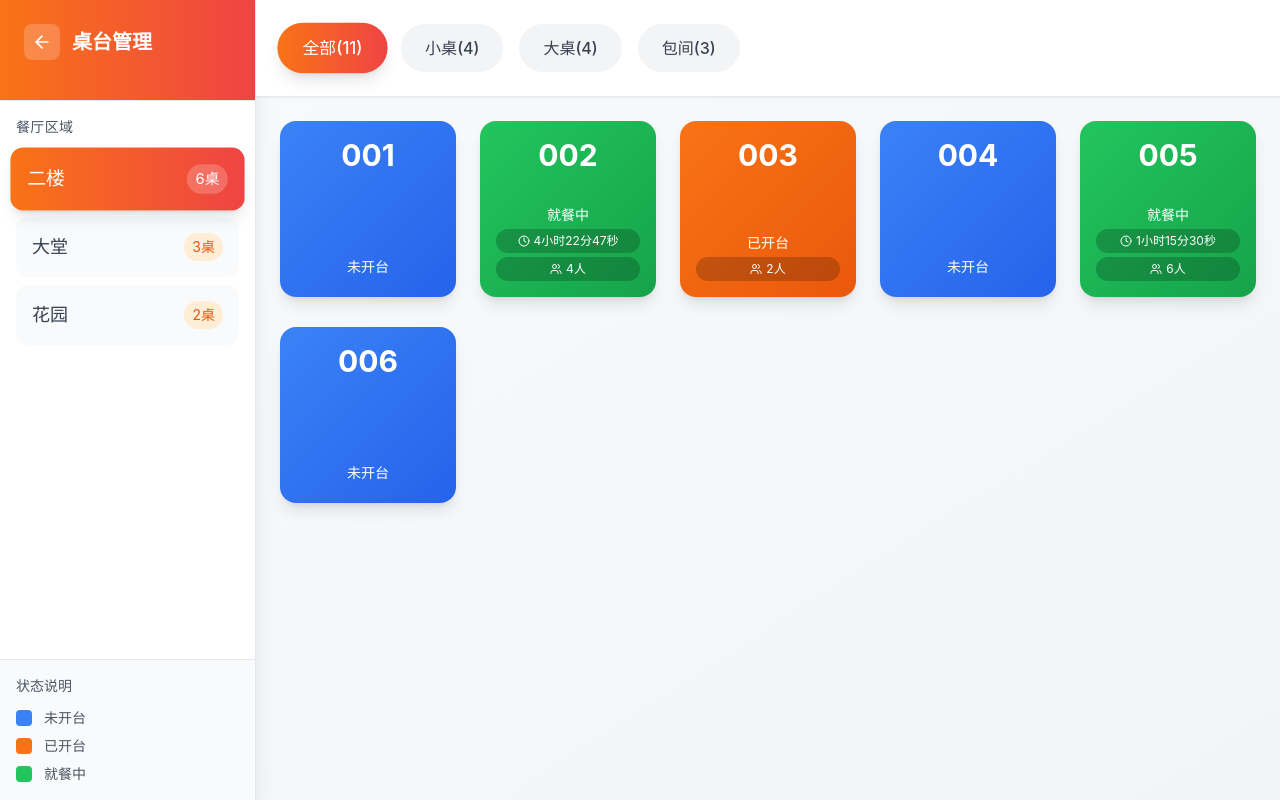
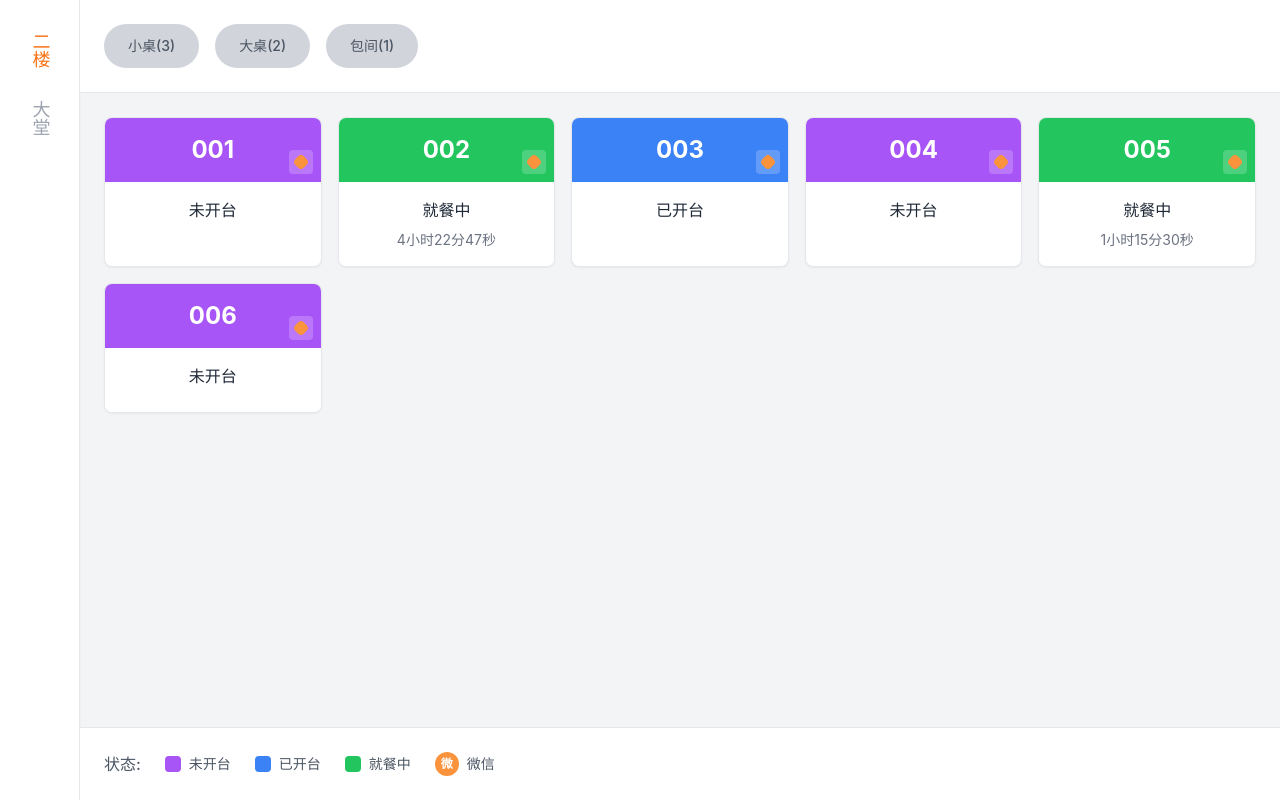
Before and after one commit to doublenian/newretail-web, a React (Vite) app: page /tables in a window 1280 px wide. Built offline with nearby package versions, Linux system fonts and the light colour scheme.

Commit message:
按图片重构桌台页面布局

```diff
--- a/src/pages/TablesPage.tsx
+++ b/src/pages/TablesPage.tsx
@@ -1,5 +1,4 @@
 import React, { useState } from 'react'
-import { Clock, Users, ArrowLeft } from 'lucide-react'
 import { useNavigate } from 'react-router-dom'
 
 interface TableStatus {
@@ -97,41 +96,21 @@ const TablesPage: React.FC = () => {
           customerCount: 4
         }
       ]
-    },
-    {
-      id: 'garden',
-      name: '花园',
-      tables: [
-        {
-          id: 't201',
-          number: '201',
-          status: 'available',
-          type: 'large',
-        },
-        {
-          id: 't202',
-          number: '202',
-          status: 'dining',
-          type: 'private',
-          duration: '3小时45分20秒',
-          customerCount: 10
-        }
-      ]
     }
   ]
 
   // 桌台类型统计
   const getTableTypeCount = (type: string) => {
-    const allTables = restaurantAreas.flatMap(area => area.tables)
-    if (type === 'all') return allTables.length
-    return allTables.filter(table => table.type === type).length
+    const currentArea = restaurantAreas.find(area => area.id === selectedArea)
+    if (!currentArea) return 0
+    if (type === 'all') return currentArea.tables.length
+    return currentArea.tables.filter(table => table.type === type).length
   }
 
   const tableTypes = [
-    { id: 'all', name: '全部', count: getTableTypeCount('all') },
-    { id: 'small', name: '小桌', count: getTableTypeCount('small') },
-    { id: 'large', name: '大桌', count: getTableTypeCount('large') },
-    { id: 'private', name: '包间', count: getTableTypeCount('private') }
+    { id: 'small', name: '小桌', count: getTableTypeCount('small'), color: 'bg-red-400' },
+    { id: 'large', name: '大桌', count: getTableTypeCount('large'), color: 'bg-gray-400' },
+    { id: 'private', name: '包间', count: getTableTypeCount('private'), color: 'bg-gray-500' }
   ]
 
   // 获取状态对应的颜色和文字
@@ -139,31 +118,31 @@ const TablesPage: React.FC = () => {
     switch (status) {
       case 'available':
         return {
-          bgColor: 'bg-gradient-to-br from-blue-500 to-blue-600',
+          bgColor: 'bg-purple-500',
           textColor: 'text-white',
           statusText: '未开台',
-          borderColor: 'border-blue-500'
+          legendColor: 'bg-purple-500'
         }
       case 'occupied':
         return {
-          bgColor: 'bg-gradient-to-br from-orange-500 to-orange-600',
+          bgColor: 'bg-blue-500',
           textColor: 'text-white',
           statusText: '已开台',
-          borderColor: 'border-orange-500'
+          legendColor: 'bg-blue-500'
         }
       case 'dining':
         return {
-          bgColor: 'bg-gradient-to-br from-green-500 to-green-600',
+          bgColor: 'bg-green-500',
           textColor: 'text-white',
           statusText: '就餐中',
-          borderColor: 'border-green-500'
+          legendColor: 'bg-green-500'
         }
       default:
         return {
           bgColor: 'bg-gray-500',
           textColor: 'text-white',
           statusText: '未知',
-          borderColor: 'border-gray-500'
+          legendColor: 'bg-gray-500'
         }
     }
   }
@@ -179,92 +158,41 @@ const TablesPage: React.FC = () => {
 
   const handleTableClick = (table: TableStatus) => {
     console.log('Selected table:', table)
-    // 这里可以添加桌台详情或操作的逻辑
-  }
-
-  const goBack = () => {
-    navigate(-1)
   }
 
   return (
-    <div className="h-full w-full bg-gradient-to-br from-gray-50 to-gray-100 flex">
-      {/* 左侧区域选择 */}
-      <div className="w-64 bg-white shadow-xl border-r border-gray-200 flex flex-col">
-        {/* 头部 */}
-        <div className="p-6 border-b border-gray-200 bg-gradient-to-r from-orange-500 to-red-500">
-          <div className="flex items-center gap-3 mb-4">
-            <button
-              onClick={goBack}
-              className="p-2 rounded-lg bg-white/20 hover:bg-white/30 transition-colors text-white"
-            >
-              <ArrowLeft className="w-5 h-5" />
-            </button>
-            <h1 className="text-xl font-bold text-white">桌台管理</h1>
-          </div>
-        </div>
-
-        {/* 区域列表 */}
-        <div className="flex-1 p-4">
-          <h3 className="text-sm font-medium text-gray-600 mb-3 uppercase tracking-wide">餐厅区域</h3>
-          <div className="space-y-2">
+    <div className="h-full w-full bg-gray-100 flex">
+      {/* 左侧区域选择 - 极简风格 */}
+      <div className="w-20 bg-white shadow-sm border-r border-gray-200 flex flex-col items-center py-8">
         {restaurantAreas.map((area) => (
           <button
             key={area.id}
             onClick={() => setSelectedArea(area.id)}
-                className={`w-full text-left p-4 rounded-xl transition-all duration-200 ${
+            className={`mb-8 text-lg font-medium transition-colors ${
               selectedArea === area.id
-                    ? 'bg-gradient-to-r from-orange-500 to-red-500 text-white shadow-lg transform scale-105'
-                    : 'bg-gray-50 hover:bg-gray-100 text-gray-700 hover:shadow-md'
+                ? 'text-orange-500'
+                : 'text-gray-400 hover:text-gray-600'
             }`}
+            style={{ writingMode: 'vertical-rl', textOrientation: 'mixed' }}
           >
-                <div className="flex items-center justify-between">
-                  <span className="font-medium text-lg">{area.name}</span>
-                  <span className={`text-sm px-2 py-1 rounded-full ${
-                    selectedArea === area.id
-                      ? 'bg-white/20 text-white'
-                      : 'bg-orange-100 text-orange-600'
-                  }`}>
-                    {area.tables.length}桌
-                  </span>
-                </div>
+            {area.name}
           </button>
         ))}
       </div>
-        </div>
 
-        {/* 状态说明 */}
-        <div className="p-4 border-t border-gray-200 bg-gray-50">
-          <h4 className="text-sm font-medium text-gray-600 mb-3">状态说明</h4>
-          <div className="space-y-2">
-            <div className="flex items-center gap-3">
-              <div className="w-4 h-4 rounded bg-blue-500"></div>
-              <span className="text-sm text-gray-600">未开台</span>
-            </div>
-            <div className="flex items-center gap-3">
-              <div className="w-4 h-4 rounded bg-orange-500"></div>
-              <span className="text-sm text-gray-600">已开台</span>
-            </div>
-            <div className="flex items-center gap-3">
-              <div className="w-4 h-4 rounded bg-green-500"></div>
-              <span className="text-sm text-gray-600">就餐中</span>
-            </div>
-          </div>
-        </div>
-      </div>
-
-      {/* 右侧桌台显示 */}
+      {/* 右侧主要内容区域 */}
       <div className="flex-1 flex flex-col">
         {/* 顶部桌台类型筛选 */}
-        <div className="bg-white shadow-sm border-b border-gray-200 p-6">
+        <div className="bg-white border-b border-gray-200 p-6">
           <div className="flex items-center gap-4">
             {tableTypes.map((type) => (
               <button
                 key={type.id}
                 onClick={() => setSelectedType(type.id)}
-                className={`px-6 py-3 rounded-full transition-all duration-200 font-medium ${
+                className={`px-6 py-3 rounded-full text-sm font-medium transition-all ${
                   selectedType === type.id
-                    ? 'bg-gradient-to-r from-orange-500 to-red-500 text-white shadow-lg transform scale-105'
-                    : 'bg-gray-100 hover:bg-gray-200 text-gray-700'
+                    ? `${type.color} text-white`
+                    : 'bg-gray-300 text-gray-600 hover:bg-gray-400'
                 }`}
               >
                 {type.name}({type.count})
@@ -273,57 +201,41 @@ const TablesPage: React.FC = () => {
           </div>
         </div>
 
-        {/* 桌台网格 */}
+        {/* 桌台网格区域 */}
         <div className="flex-1 p-6 overflow-y-auto">
-          <div className="grid grid-cols-2 md:grid-cols-3 lg:grid-cols-4 xl:grid-cols-5 gap-6">
-            {getFilteredTables().map((table, index) => {
+          <div className="grid grid-cols-2 md:grid-cols-3 lg:grid-cols-4 xl:grid-cols-5 gap-4">
+            {getFilteredTables().map((table) => {
               const config = getStatusConfig(table.status)
               return (
                 <div
                   key={table.id}
-                  className="animate-slide-up"
-                  style={{ animationDelay: `${index * 0.1}s` }}
+                  onClick={() => handleTableClick(table)}
+                  className="bg-white rounded-lg shadow-sm border border-gray-200 overflow-hidden cursor-pointer hover:shadow-md transition-shadow"
                 >
-                  <button
-                    onClick={() => handleTableClick(table)}
-                    className={`group relative w-full aspect-square ${config.bgColor} rounded-2xl shadow-lg hover:shadow-xl transform hover:scale-105 transition-all duration-300 cursor-pointer overflow-hidden`}
-                  >
-                    {/* 桌台号码 */}
-                    <div className="absolute top-4 left-0 right-0 text-center">
-                      <div className={`text-3xl font-bold ${config.textColor}`}>
-                        {table.number}
+                  {/* 桌台号码头部 */}
+                  <div className={`${config.bgColor} ${config.textColor} p-4 text-center relative`}>
+                    <div className="text-2xl font-bold">{table.number}</div>
+                    {/* 右下角图标 */}
+                    <div className="absolute bottom-2 right-2">
+                      <div className="w-6 h-6 bg-white/20 rounded flex items-center justify-center">
+                        <div className="w-3 h-3 bg-orange-400 rounded transform rotate-45"></div>
+                      </div>
                     </div>
                   </div>
 
-                    {/* 状态信息 */}
-                    <div className="absolute bottom-4 left-4 right-4">
-                      <div className={`text-sm font-medium ${config.textColor} mb-1`}>
+                  {/* 状态信息区域 */}
+                  <div className="p-4 bg-white">
+                    <div className="text-gray-800 font-medium text-center mb-2">
                       {config.statusText}
                     </div>
 
                     {/* 用餐时长 */}
                     {table.duration && (
-                        <div className={`flex items-center justify-center gap-1 text-xs ${config.textColor} bg-black/20 rounded-full px-2 py-1 mb-1`}>
-                          <Clock className="w-3 h-3" />
-                          <span>{table.duration}</span>
-                        </div>
-                      )}
-
-                      {/* 人数信息 */}
-                      {table.customerCount && (
-                        <div className={`flex items-center justify-center gap-1 text-xs ${config.textColor} bg-black/20 rounded-full px-2 py-1`}>
-                          <Users className="w-3 h-3" />
-                          <span>{table.customerCount}人</span>
+                      <div className="text-gray-500 text-sm text-center">
+                        {table.duration}
                       </div>
                     )}
                   </div>
-
-                    {/* 悬停效果 */}
-                    <div className="absolute inset-0 bg-black/0 group-hover:bg-black/10 transition-all duration-300 rounded-2xl" />
-
-                    {/* 边框效果 */}
-                    <div className={`absolute inset-0 border-2 border-transparent group-hover:${config.borderColor} rounded-2xl transition-all duration-300`} />
-                  </button>
                 </div>
               )
             })}
@@ -333,9 +245,33 @@ const TablesPage: React.FC = () => {
           {getFilteredTables().length === 0 && (
             <div className="text-center py-20">
               <div className="text-gray-400 text-lg mb-2">暂无桌台数据</div>
-              <div className="text-gray-500 text-sm">请选择其他区域或类型</div>
             </div>
           )}
+        </div>
+
+        {/* 底部状态说明 */}
+        <div className="bg-white border-t border-gray-200 p-6">
+          <div className="flex items-center gap-6">
+            <span className="text-gray-600 font-medium">状态:</span>
+            <div className="flex items-center gap-2">
+              <div className="w-4 h-4 bg-purple-500 rounded"></div>
+              <span className="text-sm text-gray-600">未开台</span>
+            </div>
+            <div className="flex items-center gap-2">
+              <div className="w-4 h-4 bg-blue-500 rounded"></div>
+              <span className="text-sm text-gray-600">已开台</span>
+            </div>
+            <div className="flex items-center gap-2">
+              <div className="w-4 h-4 bg-green-500 rounded"></div>
+              <span className="text-sm text-gray-600">就餐中</span>
+            </div>
+            <div className="flex items-center gap-2">
+              <div className="w-6 h-6 bg-orange-400 rounded-full flex items-center justify-center">
+                <span className="text-white text-xs font-bold">微</span>
+              </div>
+              <span className="text-sm text-gray-600">微信</span>
+            </div>
+          </div>
         </div>
       </div>
     </div>
```
Lines whose indentation alone changed are shown as unchanged.
